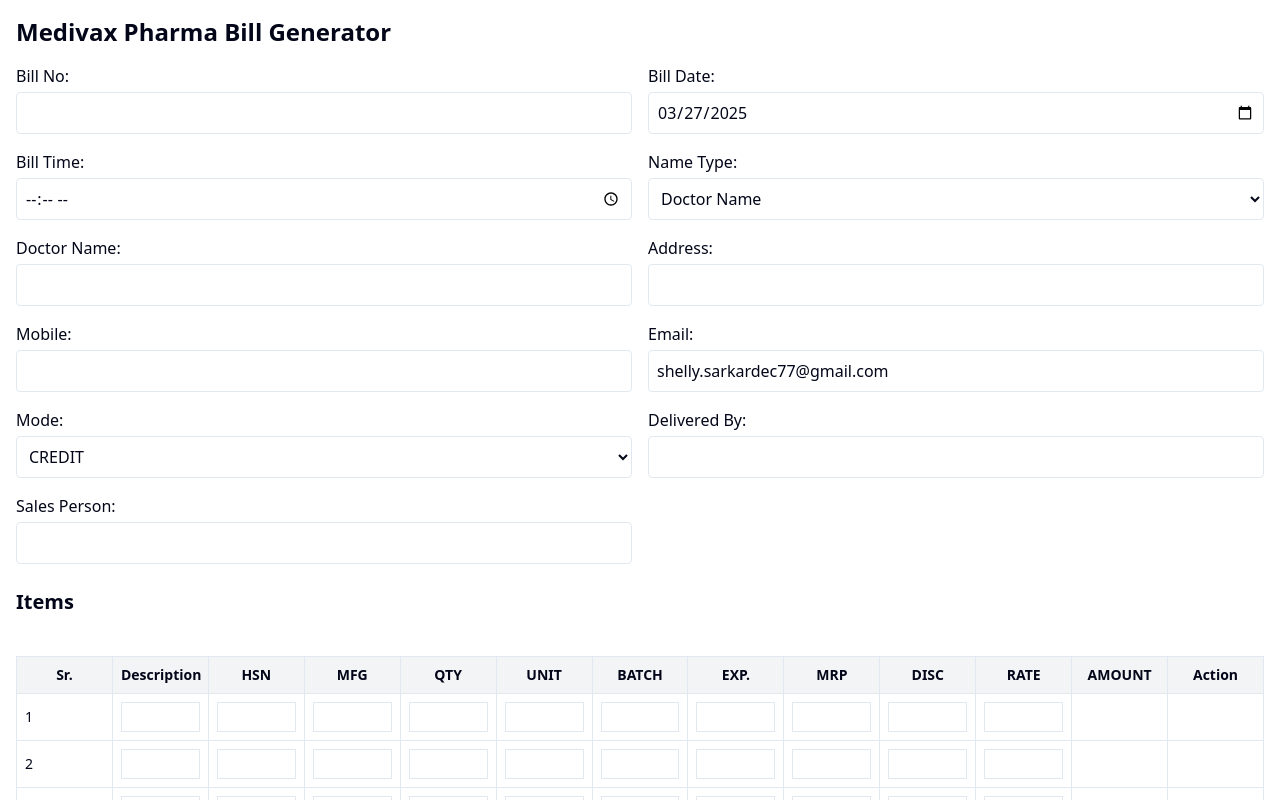
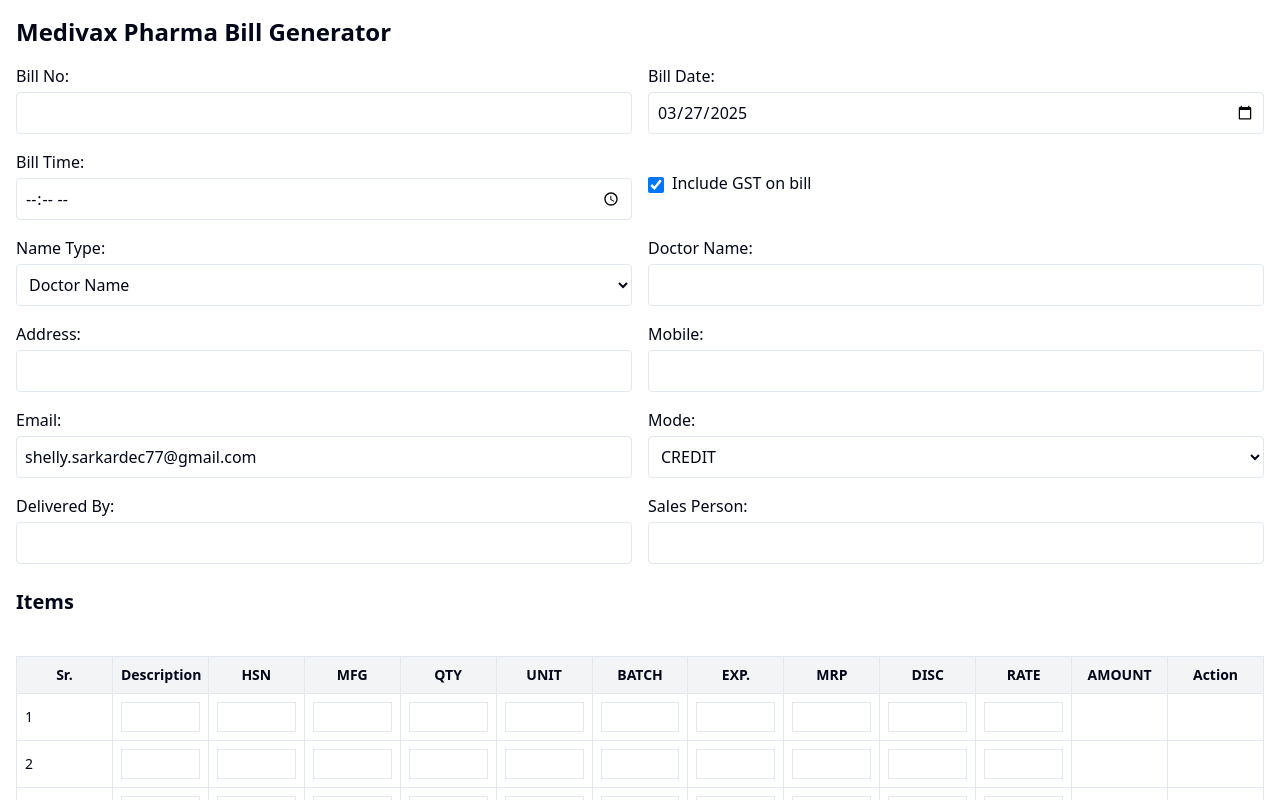
Before and after one commit to SwapnilSkr/medivax-bill-generator, a Next.js app: page /generate in a window 1280 px wide. Shown: the top 800 px of the page. Built offline with nearby package versions, Linux system fonts and the light colour scheme.

Commit message:
added gst bill toggle

```diff
--- a/app/generate/page.tsx
+++ b/app/generate/page.tsx
@@ -15,6 +15,8 @@
     items,
     orientation,
     setOrientation,
+    includeGst,
+    setIncludeGst,
     handleBillInfoChange,
     handleItemChange,
     addItem,
@@ -41,7 +43,12 @@
     <div className="container mx-auto p-4">
       <h1 className="text-2xl font-bold mb-4">Medivax Pharma Bill Generator</h1>
 
-      <BillForm billInfo={billInfo} onChange={handleBillInfoChange} />
+      <BillForm
+        billInfo={billInfo}
+        onChange={handleBillInfoChange}
+        includeGst={includeGst}
+        onIncludeGstChange={setIncludeGst}
+      />
 
       <ItemsTable
         items={items}
@@ -62,6 +69,7 @@
         billInfo={billInfo}
         items={items}
         componentRef={componentRef}
+        showGst={includeGst}
       />
     </div>
   );
--- a/components/bill/BillForm.tsx
+++ b/components/bill/BillForm.tsx
@@ -4,9 +4,16 @@
 interface BillFormProps {
   billInfo: BillInfoType;
   onChange: (e: ChangeEvent<HTMLInputElement | HTMLSelectElement>) => void;
+  includeGst?: boolean;
+  onIncludeGstChange?: (value: boolean) => void;
 }
 
-export default function BillForm({ billInfo, onChange }: BillFormProps) {
+export default function BillForm({
+  billInfo,
+  onChange,
+  includeGst = true,
+  onIncludeGstChange,
+}: BillFormProps) {
   return (
     <div className="mb-6 grid grid-cols-1 md:grid-cols-2 gap-4">
       <div>
@@ -49,6 +56,18 @@
           className="w-full p-2 border rounded"
         />
       </div> */}
+      <div className="flex items-center gap-2">
+        <input
+          type="checkbox"
+          id="includeGst"
+          checked={includeGst}
+          onChange={(e) => onIncludeGstChange?.(e.target.checked)}
+          className="h-4 w-4 rounded border-gray-300"
+        />
+        <label htmlFor="includeGst" className="block mb-1">
+          Include GST on bill
+        </label>
+      </div>
       <div>
         <label className="block mb-1">Name Type:</label>
         <select
--- a/components/bill/BillHeader.tsx
+++ b/components/bill/BillHeader.tsx
@@ -4,9 +4,10 @@
 
 interface BillHeaderProps {
   billInfo: BillInfoType;
+  showGst?: boolean;
 }
 
-export default function BillHeader({ billInfo }: BillHeaderProps) {
+export default function BillHeader({ billInfo, showGst = true }: BillHeaderProps) {
   return (
     <div className="mb-2">
       <div className="flex flex-col items-center justify-center text-center">
@@ -32,9 +33,11 @@
           <p>
             <strong>Email:</strong> {billInfo.email}
           </p>
-          <p>
-            <strong>GST NO:</strong> {billInfo.gstNo}
-          </p>
+          {showGst && (
+            <p>
+              <strong>GST NO:</strong> {billInfo.gstNo}
+            </p>
+          )}
         </div>
         <div className="text-right">
           <p>
--- a/components/bill/BillPreview.tsx
+++ b/components/bill/BillPreview.tsx
@@ -8,18 +8,20 @@
   billInfo: BillInfoType;
   items: ItemType[];
   componentRef: React.RefObject<HTMLDivElement | null>;
+  showGst?: boolean;
 }
 
 export default function BillPreview({
   billInfo,
   items,
   componentRef,
+  showGst = true,
 }: BillPreviewProps) {
   return (
     <div className="mt-2">
       <h2 className="text-xl font-bold mb-4">Bill Preview</h2>
       <div className="border px-[70px] py-2" ref={componentRef}>
-        <BillHeader billInfo={billInfo} />
+        <BillHeader billInfo={billInfo} showGst={showGst} />
         <BillPreviewTable items={items} />
         <BillFooter totalAmount={calculateTotal(items)} />
       </div>
--- a/hooks/useBill.ts
+++ b/hooks/useBill.ts
@@ -23,6 +23,7 @@
   const [orientation, setOrientation] = useState<"portrait" | "landscape">(
     "portrait"
   );
+  const [includeGst, setIncludeGst] = useState(true);
 
   useEffect(() => {
     setBillInfo((prev) => ({
@@ -101,6 +102,8 @@
     items,
     orientation,
     setOrientation,
+    includeGst,
+    setIncludeGst,
     handleBillInfoChange,
     handleItemChange,
     addItem,
```
